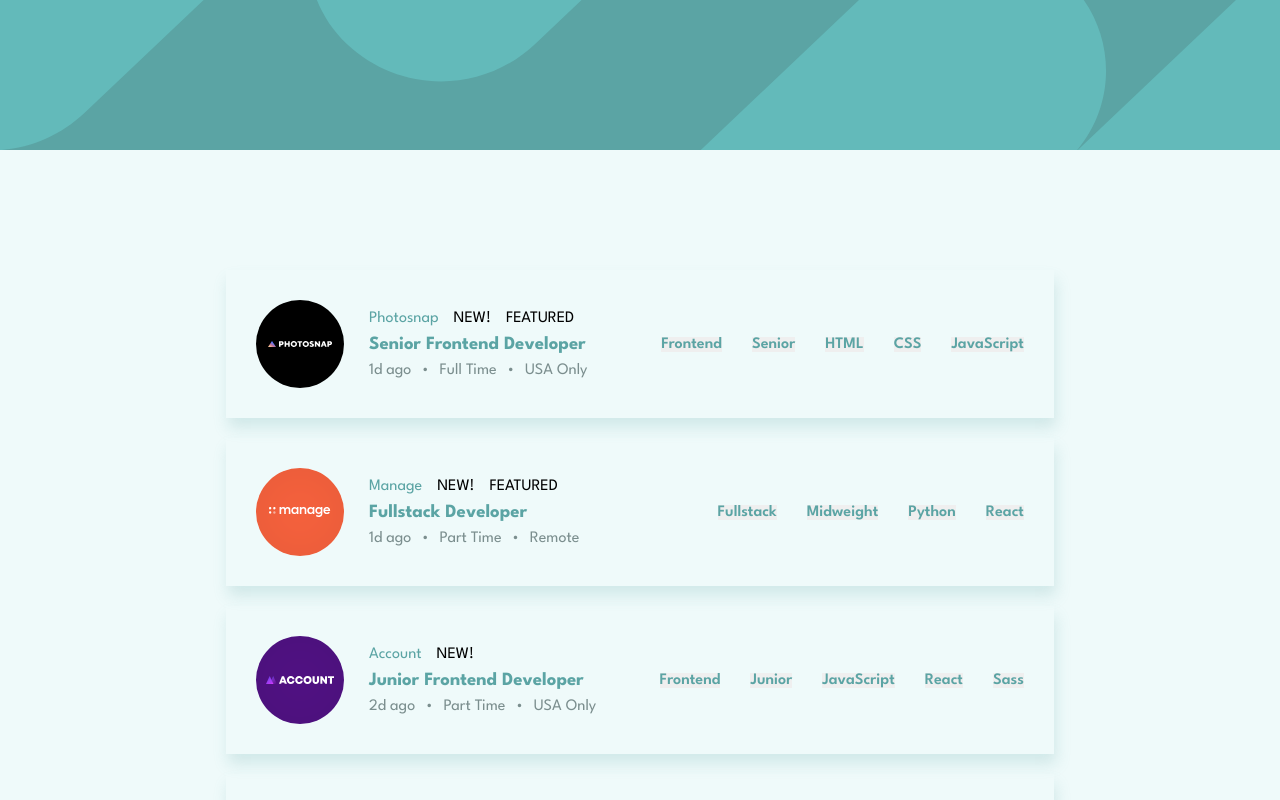
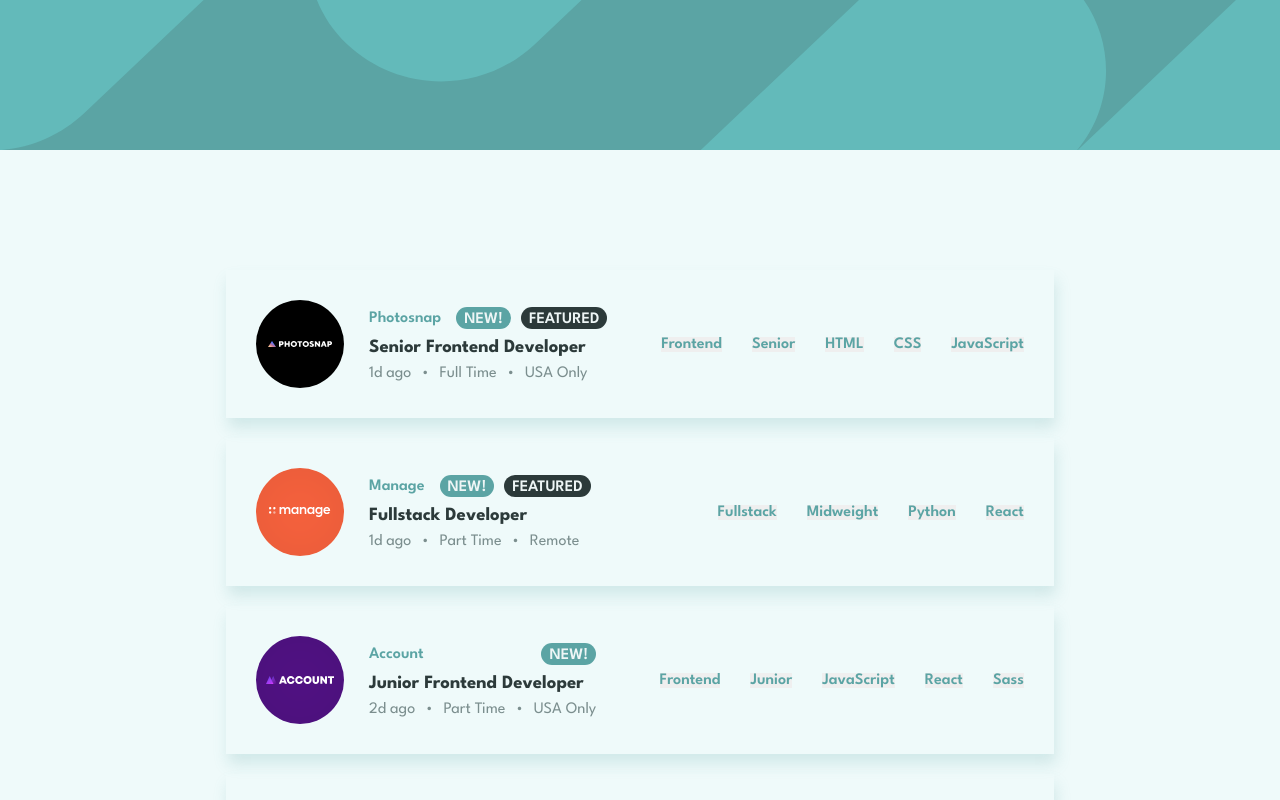
Before and after one commit to FriedAxons/job-listings-with-filtering, a React (Vite) app: page / in a window 1280 px wide. Shown: the top 800 px of the page. Built offline with nearby package versions, Linux system fonts and the light colour scheme.

Commit message:
Add styling to job listings

```diff
--- a/src/styles/JobItem.css
+++ b/src/styles/JobItem.css
@@ -9,11 +9,12 @@
 }
 
 h3 {
-  color: var(--primary-dark-cyan);
+  color: var(--very-dark-cyan);
 }
 
 h3:hover {
   cursor: pointer;
+  color: var(--primary-dark-cyan);
 }
 
 .info-container {
@@ -22,15 +23,33 @@ h3:hover {
 
 .company-header {
   display: flex;
+  align-items: center;
+  justify-content: center;
   margin-bottom: 10px;
+  font-weight: 600;
 }
 
-.new, .featured {
+.new,
+.featured {
+  padding: 5px 8px 2px;
   margin-left: 15px;
+  color: var(--filter-tablets-cyan);
+  border-radius: 12px;
+}
+
+
+.new {
+  background-color: var(--primary-dark-cyan);
+}
+
+.featured {
+  margin-left: 10px;
+  background-color: var(--very-dark-cyan);
 }
 
 .company-header p:first-child {
   color: var(--primary-dark-cyan);
+  margin-right: auto;
 }
 
 .position-and-time-container {
```
